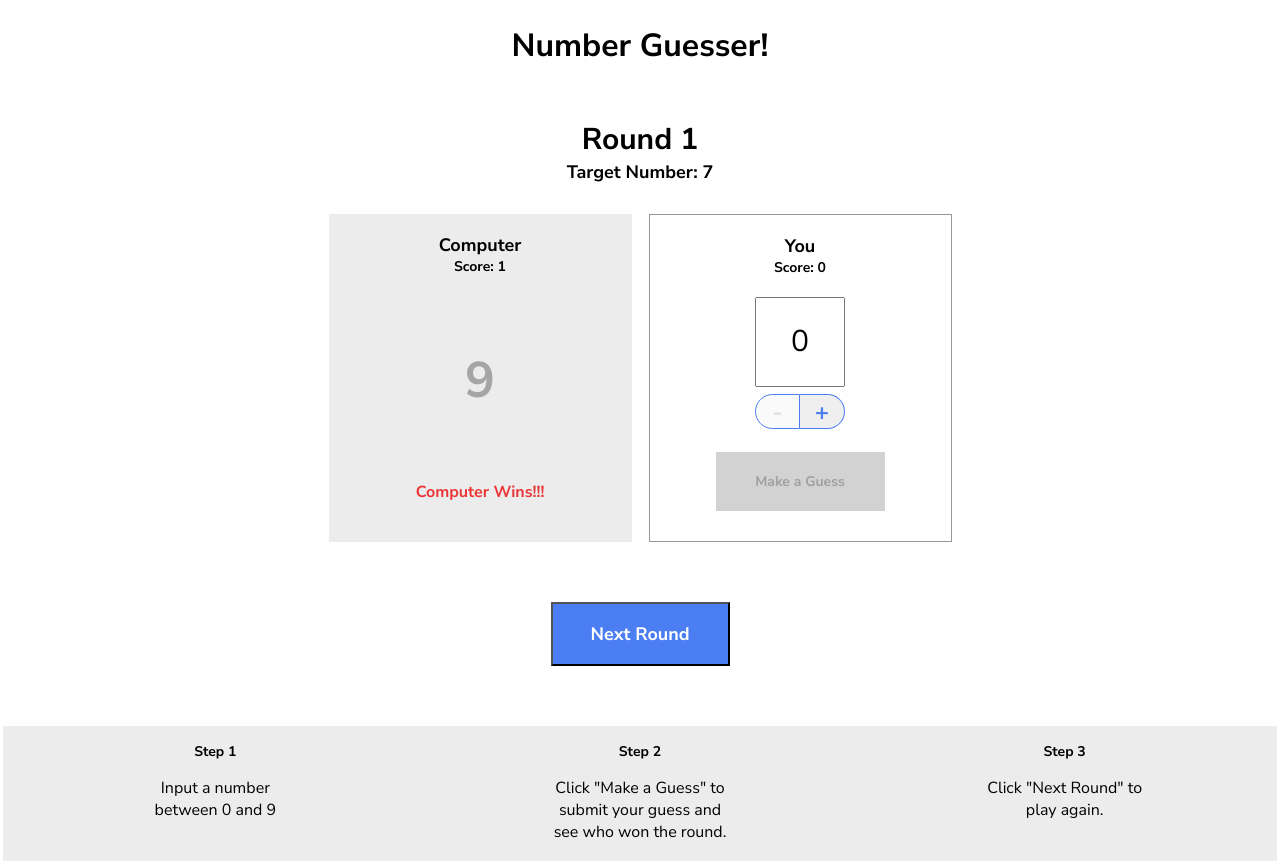
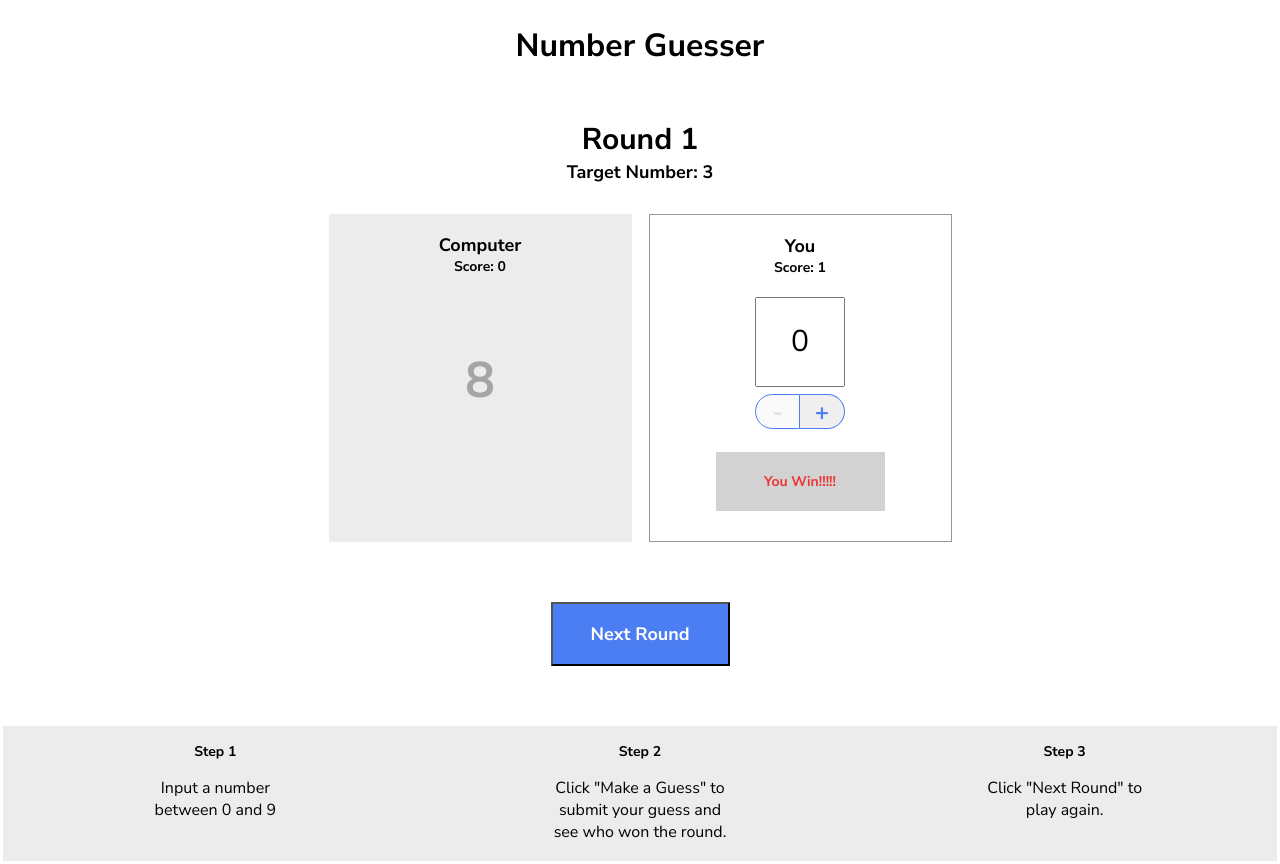
Before and after one commit to DesireeBesnard/number-guesser, a plain HTML site: page index.html in a window 1280 px wide. Both pictures are taken after a click on the button "Make a Guess". Drawn offline with Linux system fonts and the light colour scheme.

Commit message:
jeu fonctionnel

```diff
--- a/game.js
+++ /dev/null
@@ -1,99 +0,0 @@
-let target;
-
-const humanGuessInput = document.getElementById('human-guess');
-
-const roundNumberDisplay = document.getElementById('round-number');
-
-const computerGuessDisplay = document.getElementById('computer-guess');
-const humanScoreDisplay = document.getElementById('human-score');
-const computerScoreDisplay = document.getElementById('computer-score');
-const targetNumberDisplay = document.getElementById('target-number');
-const computerWinsDisplay = document.getElementById('computer-wins');
-
-const guessButton = document.getElementById('guess');
-const nextRoundButton = document.getElementById('next-round')
-
-guessButton.addEventListener('click', () => {
-  // Generate the target value
-  target = generateTarget();
-  // Retrieve the player's guess
-  const currentHumanGuess = humanGuessInput.value;
-  // Make a random 'computer guess'
-  const computerGuess = Math.floor(Math.random() * 10);
-
-  // Display the computer guess and the target
-  computerGuessDisplay.innerText = computerGuess;
-  targetNumberDisplay.innerText = target;
-
-  // Determine if the human or computer wins:
-  const humanIsWinner = compareGuesses(currentHumanGuess, computerGuess, target)
-  const winner = humanIsWinner ? 'human' : 'computer'
-
-  // Update the correct score:
-  updateScore(winner);
-
-  // Display the winner
-  if (humanIsWinner) {
-    guessButton.innerText = 'You Win!!!!!';
-    guessButton.classList.toggle('winning-text')
-  } else {
-    computerWinsDisplay.innerText = 'Computer Wins!!!';
-  }
-
-  // winnerDisplay.innerText = humanIsWinner ? 'You win!' : 'Computer wins!';
-
-  // Display the current scores:
-  humanScoreDisplay.innerText = humanScore;
-  computerScoreDisplay.innerText = computerScore;
-
-  // Set the correct disabled state for the buttons
-  guessButton.setAttribute('disabled', true)
-  nextRoundButton.removeAttribute('disabled');
-});
-
-nextRoundButton.addEventListener('click', () => {
-  // Increase the round number
-  advanceRound();
-  // Display the new round number
-  roundNumberDisplay.innerText = currentRoundNumber;
-
-  // Set the correct disabled state for the buttons
-  nextRoundButton.setAttribute('disabled', true);
-  guessButton.removeAttribute('disabled');
-
-  // Reset the guess input box and the target number display:
-  targetNumberDisplay.innerText = '?';
-  guessButton.innerText = 'Make a Guess';
-  humanGuessInput.value = '';
-  computerGuessDisplay.innerText = '?';
-  computerWinsDisplay.innerText = '';
-  guessButton.classList.remove('winning-text');
-});
-
-const addButton = document.getElementById('add');
-const subtractButton = document.getElementById('subtract');
-
-addButton.addEventListener('click', () => {
-  humanGuessInput.value = +humanGuessInput.value + 1;
-  handleValueChange(humanGuessInput.value);
-});
-
-subtractButton.addEventListener('click', () => {
-  humanGuessInput.value = +humanGuessInput.value - 1;
-  handleValueChange(humanGuessInput.value);
-});
-
-const handleValueChange = value => {
-  if (value > 0 && value <= 9) {
-    subtractButton.removeAttribute('disabled');
-    addButton.removeAttribute('disabled');
-  } else if (value > 9) {
-    addButton.setAttribute('disabled', true);
-  } else if (value <= 0) {
-    subtractButton.setAttribute('disabled', true);
-  }
-}
-
-humanGuessInput.addEventListener('input', function(e) {
-  handleValueChange(e.target.value);
-});
--- a/index.html
+++ b/index.html
@@ -7,11 +7,10 @@
     <link rel="stylesheet" href="./style.css">
   </head>
   <body>
+    <header>
+      <h1>Number Guesser</h1>
+    </header>
     <div class="game-container">
-      <header>
-        <h1>Number Guesser!</h1>
-      </header>
-
       <div class="rounds">
         <p class="round-label">Round <span id="round-number">1</span></p>
         <p class="guess-label">Target Number: <span id="target-number">?</span></p>
@@ -62,6 +61,5 @@
     </div>
 
     <script src="./script.js"></script>
-    <script src="./game.js"></script>
   </body>
 </html>
--- a/script.js
+++ b/script.js
@@ -1,20 +1,60 @@
+let currentRoundNumber = 1;
+const roundNumberDisplay = document.getElementById('round-number');
+
+let targetNumber;
+const targetNumberDisplay = document.getElementById('target-number');
+
+let computerScore = 0;
+const computerScoreDisplay = document.getElementById('computer-score');
+const computerGuessDisplay = document.getElementById('computer-guess');
+const computerWinsDisplay = document.getElementById('computer-wins');
+
 let humanScore = 0;
-let computerScore = 0;
-let currentRoundNumber = 1;
+const humanScoreDisplay = document.getElementById('human-score');
+const nextRoundButton = document.getElementById('next-round');
+const humanGuessInput = document.getElementById('human-guess');
+
+const addButton = document.getElementById('add');
+const subtractButton = document.getElementById('subtract');
+
+addButton.addEventListener('click', () => {
+  humanGuessInput.value = +humanGuessInput.value + 1;
+  handleValueChange(humanGuessInput.value);
+});
+
+subtractButton.addEventListener('click', () => {
+  humanGuessInput.value = +humanGuessInput.value - 1;
+  handleValueChange(humanGuessInput.value);
+});
+
+const handleValueChange = value => {
+  if (value > 0 && value <= 8) {
+    subtractButton.removeAttribute('disabled');
+    addButton.removeAttribute('disabled');
+  } else if (value >= 9) {
+    addButton.setAttribute('disabled', true);
+  } else if (value <= 0) {
+    subtractButton.setAttribute('disabled', true);
+  }
+}
+
+humanGuessInput.addEventListener('input', function(e) {
+  handleValueChange(e.target.value);
+});
+
+const guessButton = document.getElementById('guess');
+
+
+
 
 // Generate a new target number between 0 and 9
 const generateTarget = () => {
     return Math.floor(Math.random() * 10);
 };
 
-// declaration of the variables needed parameters in compareGuesses()
-let userGuess;
-const computerGuess = generateTarget();
-const targetNumber = generateTarget();
-
 // compareGuesses() determines which player is the closest to the target number
-const compareGuesses = (userGuess, computerGuess, targetNumber) => {
-  if (Math.abs(targetNumber-userGuess) <= Math.abs(targetNumber-computerGuess)) {
+const compareGuesses = (humanGuess, computerGuess, targetNumber) => {
+  if (Math.abs(targetNumber-humanGuess) <= Math.abs(targetNumber-computerGuess)) {
     //player won
     return true;
   } else {
@@ -23,21 +63,12 @@ const compareGuesses = (userGuess, computerGuess, targetNumber) => {
   }
 };
 
-let winner;
-if (compareGuesses(userGuess, computerGuess, targetNumber)) {
-  winner = 'human';
-} else {
-  winner = 'computer';
-}
-
 // updateScore() add a point to the winner's score
 const updateScore = (winner) => {
     if (winner === 'human') {
       humanScore++;
-      console.log(`human score is : ${humanScore}`);
     } else {
       computerScore++;
-      console.log(`computer score is : ${computerScore}`);
     }
   };
 
@@ -45,3 +76,65 @@ const updateScore = (winner) => {
   const advanceRound = () => {
     currentRoundNumber++;
   };
+
+
+
+  guessButton.addEventListener('click', () => {
+    // Generate the target value
+    targetNumber = generateTarget();
+     // Make a random 'computer guess'
+     const computerGuess = generateTarget();
+    // Retrieve the player's guess
+    const humanGuess = humanGuessInput.value;
+
+    // Display the computer guess and the target
+    targetNumberDisplay.innerText = targetNumber;
+    computerGuessDisplay.innerText = computerGuess;
+
+    // Determine if the human or computer wins:
+    const humanIsWinner = compareGuesses(humanGuess, computerGuess, targetNumber );
+    let winner;
+
+    if (humanIsWinner) {
+      winner = 'human';
+      guessButton.innerText = 'You Win!!!!!';
+      guessButton.classList.toggle('winning-text');
+    } else {
+      winner = 'computer';
+      computerWinsDisplay.innerText = 'Computer Wins!!!';
+    }
+
+    // Update the correct score:
+    updateScore(winner);
+
+    // winnerDisplay.innerText = humanIsWinner ? 'You win!' : 'Computer wins!';
+
+    // Display the current scores:
+    humanScoreDisplay.innerText = humanScore;
+    computerScoreDisplay.innerText = computerScore;
+
+    // Set the correct disabled state for the buttons
+    guessButton.setAttribute('disabled', true)
+    nextRoundButton.removeAttribute('disabled');
+  });
+
+
+
+  nextRoundButton.addEventListener('click', () => {
+    // Increase the round number
+    advanceRound();
+    // Display the new round number
+    roundNumberDisplay.innerText = currentRoundNumber;
+
+    // Set the correct disabled state for the buttons
+    nextRoundButton.setAttribute('disabled', true);
+    guessButton.removeAttribute('disabled');
+
+    // Reset the guess input box and the target number display:
+    targetNumberDisplay.innerText = '?';
+    guessButton.innerText = 'Make a Guess';
+    humanGuessInput.value = '';
+    computerGuessDisplay.innerText = '?';
+    computerWinsDisplay.innerText = '';
+    guessButton.classList.remove('winning-text');
+  });
```
